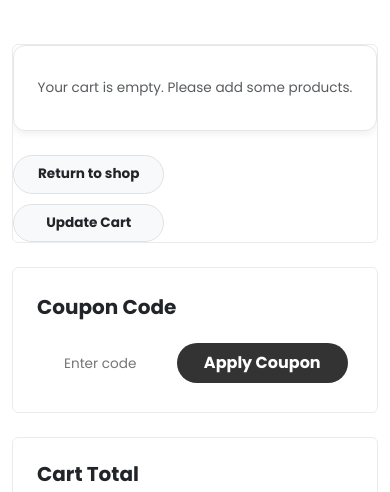
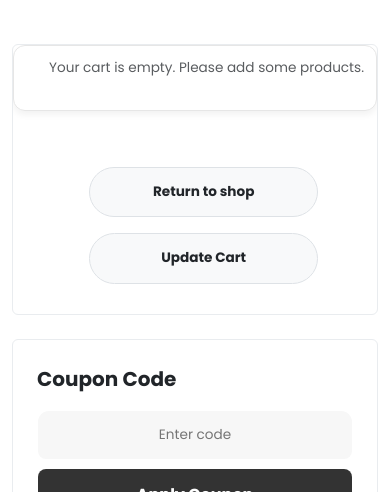
Before and after one commit to sarnabbhattacharjee22-pixel/ebazzar_project, a plain HTML site: page cart.html in a window 390 px wide. Shown: the part 352-844 px from the top of the page. Drawn offline with nearby package versions, Linux system fonts and the light colour scheme.

Commit message:
Update cart_responsive.css

```diff
--- a/cart_responsive.css
+++ b/cart_responsive.css
@@ -1,99 +1,189 @@
 @media (max-width: 991px) {
     .header-middle, .navbar {
-        display: none !important;
-    }
-
+         display: none !important;
+        }
     .top-bar .d-lg-flex {
         display: none !important;
     }
-
     .top-bar .container {
         justify-content: center !important;
     }
-
     #mobileMenu.offcanvas-start {
         width: 75vw !important;
-    }
-
+     }
     .newsletter-banner .row {
         text-align: center;
     }
     .newsletter-banner .col-lg-2 {
         display: flex;
         justify-content: center;
+     }
+
+    /* ============================================== */
+    /* 2. TABLE TO CARD TRANSFORMATION  */
+    /* ============================================== */
+
+    .cart-table-responsive table { min-width: 100% !important; border: none !important; }
+    .cart-table-responsive thead { display: none !important; }
+    .cart-table-responsive tbody, .cart-table-responsive tfoot { display: block; width: 100%; }
+
+    #cart-container > tr {
+        position: relative;
+        display: flex;
+        flex-direction: column;
+        width: 100%;
+        border: 1px solid #E6E6E6 !important;
+        border-radius: 12px;
+        margin-bottom: 1.5rem;
+        padding: 2.5rem 1.5rem 1.5rem 1.5rem !important;
+        box-shadow: 0 4px 6px rgba(0,0,0,0.05);
+        background-color: #fff;
     }
 
-    .cart-table-responsive table {
-        min-width: 100% !important;
+    #cart-container > tr > td {
+        display: flex;
+        justify-content: space-between !important;
+        align-items: center;
+        width: 100% !important;
         border: none !important;
+        padding: 0.8rem 0 !important;
+        border-bottom: 1px solid #F2F2F2 !important;
     }
 
-    .cart-table-responsive thead {
-        display: none !important;
+    #cart-container > tr > td:first-child {
+        justify-content: center !important;
+        border-bottom: none !important;
+        padding-top: 0 !important;
     }
-
-    .cart-table-responsive tbody,
-    .cart-table-responsive tfoot {
-        display: block;
-        width: 100%;
-    }
-
-    #cart-container > tr {
+    #cart-container > tr > td:first-child table,
+    #cart-container > tr > td:first-child table tr,
+    #cart-container > tr > td:first-child table td {
         display: flex;
         flex-direction: column;
         align-items: center;
         width: 100%;
-        border: 1px solid #E6E6E6 !important;
-        border-radius: 12px;
-        margin-bottom: 1.5rem;
-        padding: 1.5rem 1rem;
-        box-shadow: 0 4px 6px rgba(0,0,0,0.05);
-        background-color: #fff;
+    }
+    #cart-container > tr > td:first-child table td.ps-3 {
+        padding-left: 0 !important;
+        margin-top: 10px;
+        font-size: 1.2rem;
+        text-align: center;
     }
 
-
-    #cart-container > tr > td {
-        display: flex;
-        justify-content: space-between;
-        align-items: center;
-        width: 100% !important;
-        border: none !important;
-        padding: 0.5rem 0 !important;
+    #cart-container > tr > td:nth-child(2)::before {
+        content: "Price:";
+        font-weight: 600;
+        color: #1A1A1A;
     }
 
-    #cart-container > tr > td:first-child {
-        justify-content: flex-start;
+    #cart-container > tr > td:nth-child(3)::before {
+        content: "Quantity:";
+        font-weight: 600;
+        color: #1A1A1A;
+        flex: 1;
     }
 
-    #cart-container > tr > td:first-child table {
-        display: flex;
-        align-items: center;
-        width: 100%;
-    }
-
-
-    #cart-container td[align="center"] {
-        justify-content: center !important;
-    }
-
+    #cart-container > tr > td:nth-child(4)::before {
+        content: "Subtotal:";
+        font-weight: 600;
+        color: #1A1A1A; }
     #cart-container td span.fw-bold {
         font-size: 1.1rem;
     }
 
-    .cart-table-responsive tfoot td {
+    /* ---------------------------------------------- */
+    /* C. Quantity Adjuster Pill  */
+    /* ---------------------------------------------- */
+    #cart-container td[align="center"] {
+        justify-content: space-between !important;
+    }
+
+    #cart-container td[align="center"] table {
+        flex: 1;
+        width: auto !important;
+        margin: 0 auto !important;
+        border: none !important;
+        background: transparent !important;
         padding: 0 !important;
     }
+
+
+    #cart-container td[align="center"]::after {
+        content: "";
+        flex: 1;
+    }
+
+    #cart-container td[align="center"] table tr {
+        display: flex !important;
+        flex-direction: row !important;
+        align-items: center !important;
+        justify-content: center !important;
+        gap: 15px !important;
+    }
+
+    #cart-container td[align="center"] table td {
+        padding: 0 !important;
+        border: none !important;
+    }
+
+    #cart-container > tr > td:last-child {
+        position: absolute;
+        top: 12px;
+        right: 12px;
+        width: auto !important;
+        border: none !important;
+        padding: 0 !important;
+    }
+
+    /* ============================================== */
+    /* 3. CART FOOTER BUTTONS & COUPON         */
+    /* ============================================== */
+
+    .cart-table-responsive tfoot td {
+        padding: 1rem 0 0 0 !important;
+     }
     .cart-table-responsive tfoot table tr {
         display: flex;
         flex-direction: column;
-        gap: 10px;
+        align-items: center;
+        padding-bottom: 30px;
+        width: 290%;
+
     }
     .cart-table-responsive tfoot table td {
-        width: 100% !important;
-        text-align: center !important;
+        width: 60% !important;
+        display: flex;
+        justify-content: center;
+
     }
     .cart-table-responsive tfoot a,
     .cart-table-responsive tfoot button {
         width: 100%;
+        text-align: center;
+        padding: 14px !important;
+
+    }
+
+    .col-lg-8 .rounded-pill.bg-white {
+         border-radius: 12px !important;
+        }
+    .col-lg-8 .rounded-pill.bg-white tr {
+        display: flex;
+        flex-direction: column;
+        gap: 10px; }
+    .col-lg-8 .rounded-pill.bg-white td {
+        width: 100% !important;
+        display: block;
+        padding: 0 !important; }
+    .col-lg-8 .rounded-pill.bg-white input {
+        text-align: center;
+        padding: 14px !important;
+        background-color: #F7F7F7 !important;
+        border-radius: 8px;
+    }
+    .col-lg-8 .rounded-pill.bg-white button {
+        border-radius: 8px !important;
+        padding: 14px !important;
+
     }
 }
```
